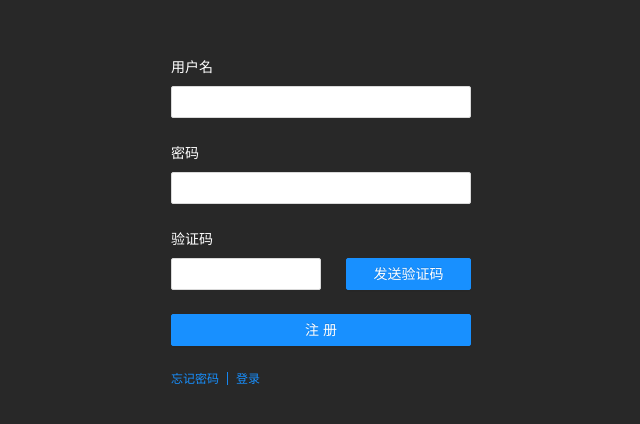
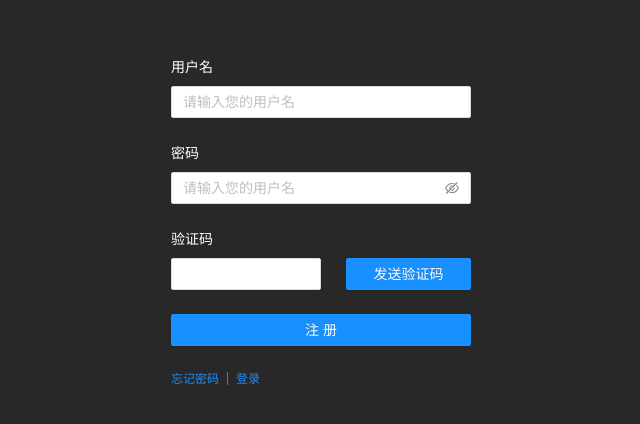
Before and after one commit to wwhtml/vue3-admin-js-main, a Vue app: page /register in a window 1280 px wide. Shown: the part 178-602 px from the top of the page, without its empty margins (319-959 px from the left). Built offline with nearby package versions, Linux system fonts and the light colour scheme.

Commit message:
login登录功能完成、register细节调整

```diff
--- a/package.json
+++ b/package.json
@@ -11,6 +11,7 @@
     "ant-design-vue": "^3.2.5",
     "axios": "^0.27.2",
     "core-js": "^3.8.3",
+    "js-cookie": "^3.0.1",
     "vue": "^3.2.13",
     "vue-router": "^4.0.3",
     "vuex": "^4.0.0"
--- a/src/utils/axiosConfig.js
+++ b/src/utils/axiosConfig.js
@@ -1,5 +1,5 @@
 import axios from "axios";
-
+import {setToken,getToken} from "./cookies"
 
 const service = axios.create({
   timeout: 2000
@@ -10,6 +10,8 @@ service.interceptors.request.use(
   //这里的信息是交由后端处理的
   function (config) {
     // 在发送请求之前做些什么
+    config.headers["Authorization"] = getToken()
+    console.log(config)
     return config;
   },
   function (error) {
--- /dev/null
+++ b/src/utils/cookies.js
@@ -0,0 +1,12 @@
+import Cookies from "js-cookie";
+const token = "tokenAdmin";
+// token
+export function setToken(params){
+  Cookies.set(token,params.token)
+}
+export function getToken(){
+  return Cookies.get(token)
+}
+export function removeToken() {
+  Cookies.removeToken(token);
+}
--- a/src/views/Account/Login.vue
+++ b/src/views/Account/Login.vue
@@ -9,10 +9,19 @@
         @finish="handleFinish"
       >
         <a-form-item label="用户名" name="username">
-          <a-input v-model:value="formState.username"></a-input>
+          <a-input
+            v-model:value="formState.username"
+            placeholder="请输入您的用户名"
+            allow-clear
+          ></a-input>
         </a-form-item>
         <a-form-item label="密码" name="password">
-          <a-input v-model:value="formState.password"></a-input>
+          <a-input-password
+            v-model:value="formState.password"
+            placeholder="请输入您的用户名"
+            allow-clear
+            autoComplete
+          ></a-input-password>
         </a-form-item>
         <a-form-item>
           <a-button type="primary" html-type="submit" block>登录</a-button>
@@ -33,7 +42,10 @@
 
 <script>
 import { reactive, ref } from "vue";
+import { Login } from "../../api/account";
 import { checkPhone, checkPass, code } from "../../utils/verification";
+import { message } from "ant-design-vue";
+import { setToken, getToken } from "../../utils/cookies";
 export default {
   setup() {
     const formState = reactive({
@@ -80,7 +92,22 @@ export default {
     const formRef = ref();
 
     //提交数据
-    const handleFinish = () => {};
+    const handleFinish = () => {
+      const params = {
+        username: formState.username,
+        password: formState.password,
+      };
+      Login(params).then((res) => {
+        const data = res.content;
+        if (data) {
+          setToken({ token: data.token });
+          message.success(res.msg);
+          //将token进行保存
+        } else {
+          message.error(res.msg);
+        }
+      });
+    };
 
     return {
       formRef,
--- a/src/views/Account/Register.vue
+++ b/src/views/Account/Register.vue
@@ -9,10 +9,19 @@
         @finish="handleFinish"
       >
         <a-form-item label="用户名" name="username">
-          <a-input v-model:value="formState.username"></a-input>
+          <a-input
+            v-model:value="formState.username"
+            placeholder="请输入您的用户名"
+            allow-clear
+          ></a-input>
         </a-form-item>
         <a-form-item label="密码" name="password">
-          <a-input v-model:value="formState.password"></a-input>
+          <a-input-password
+            v-model:value="formState.password"
+            placeholder="请输入您的用户名"
+            allow-clear
+            autoComplete
+          ></a-input-password>
         </a-form-item>
         <a-form-item label="验证码" name="code">
           <a-row type="flex" justify="space-between">
@@ -50,6 +59,7 @@
 
 <script>
 import { reactive, ref } from "vue";
+import { useRouter } from "vue-router";
 import { checkPhone, checkPass, code } from "../../utils/verification";
 import { CheckUsername, GetCode, Register } from "../../api/account";
 import { message } from "ant-design-vue";
@@ -181,6 +191,7 @@ export default {
     };
 
     //提交数据
+    const router = useRouter();
     const handleFinish = () => {
       const requestData = {
         username: formState.username,
@@ -189,10 +200,11 @@ export default {
       };
       Register(requestData).then((res) => {
         const { code } = res.content;
-        if(code){
-          message.success("注册成功")
-        }else{
-          message.error(res.msg)
+        if (code) {
+          message.success("注册成功");
+          router.push("/login");
+        } else {
+          message.error(res.msg);
         }
       });
     };
```
Also changed, not shown: 1 other file (tests, documents, lock files or other folders).
